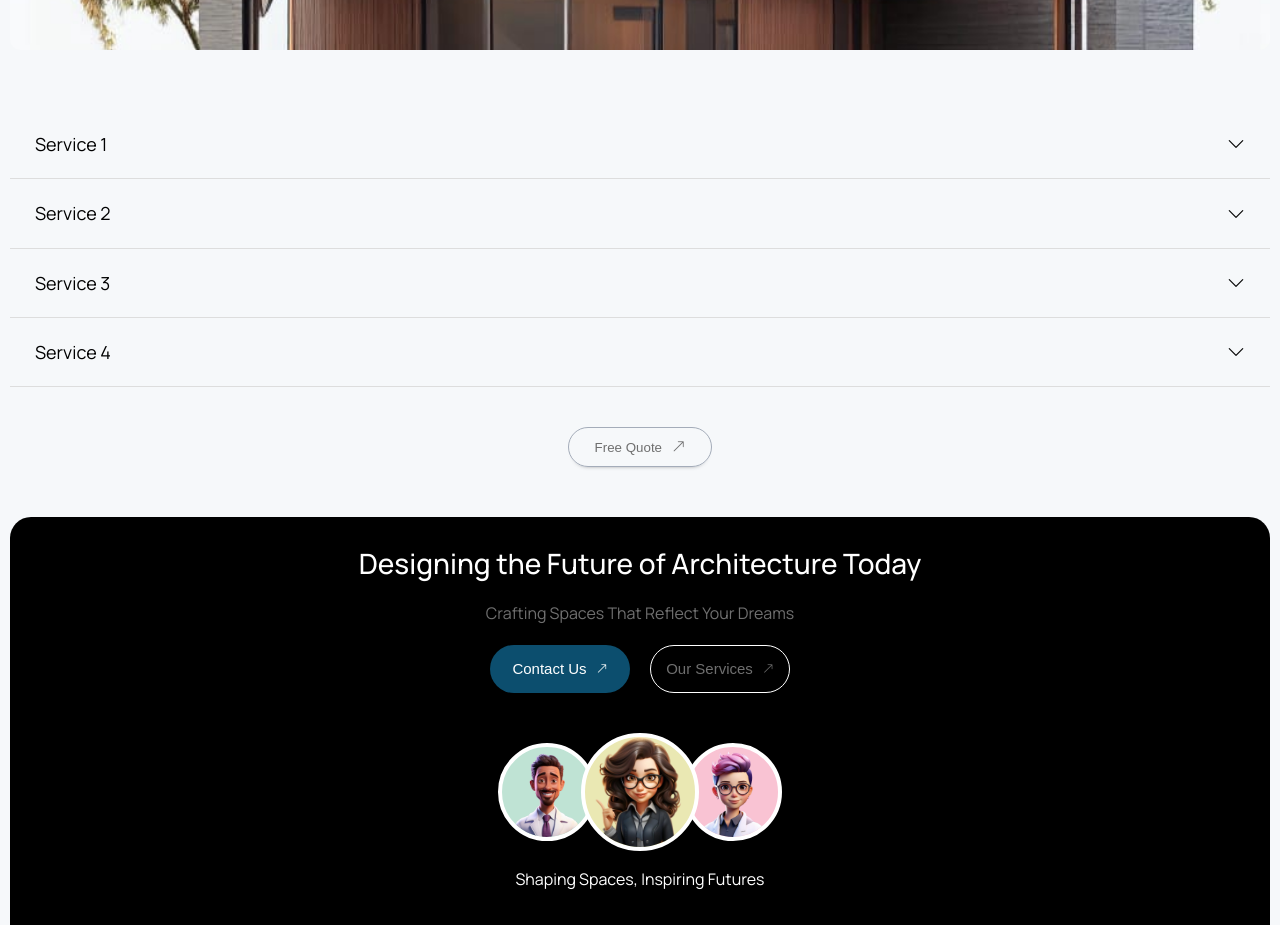
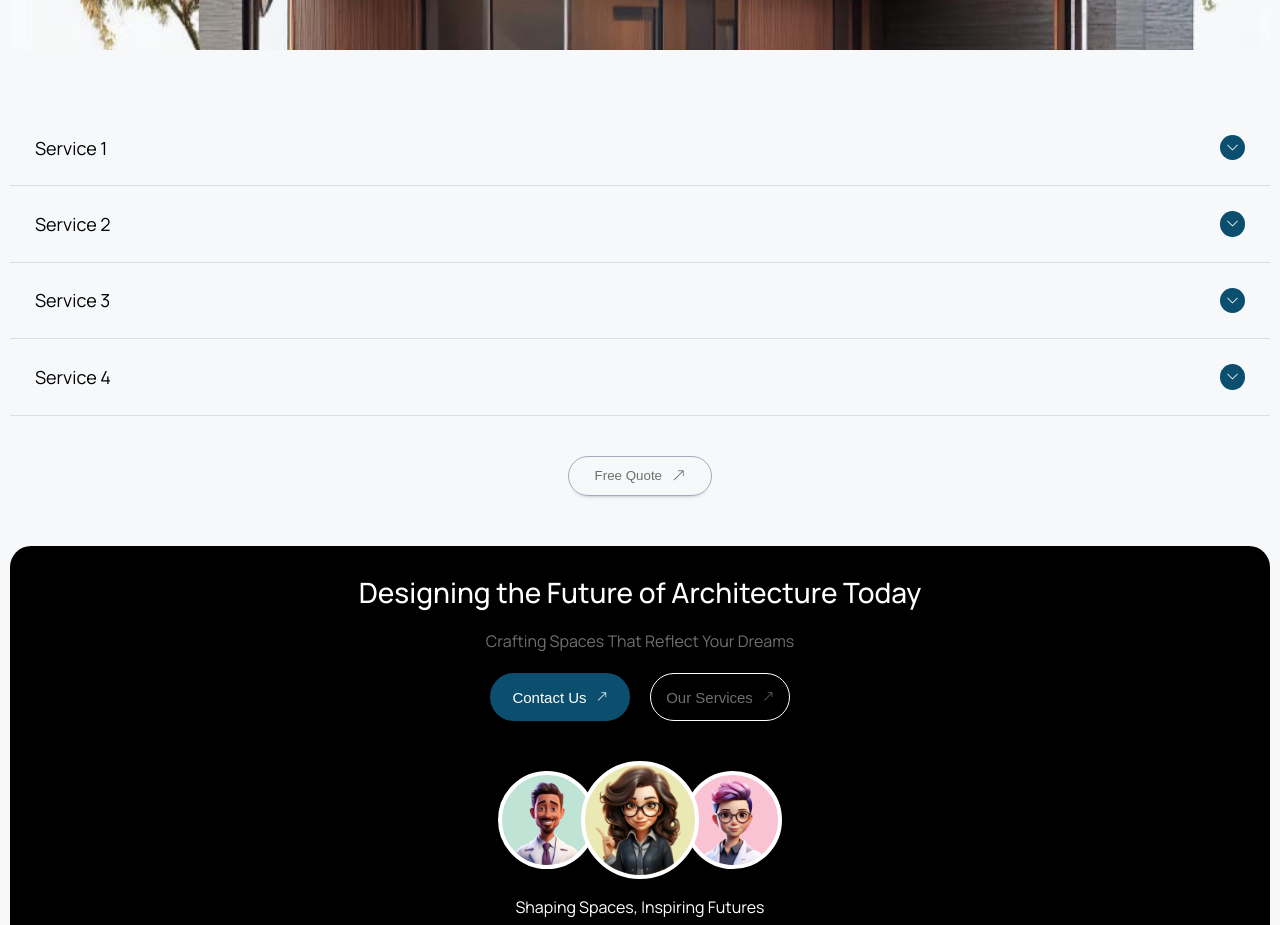
Before and after one commit to JotaJotaM1/1GCConstruction, a React (Vite) app: page /Services in a window 1280 px wide. Shown: the part 1660-2585 px from the top of the page. Built offline with nearby package versions, Linux system fonts and the light colour scheme.

Commit message:
Carousel design tweaks updated arrow colors

```diff
--- a/src/styles/components/Acordeon.css
+++ b/src/styles/components/Acordeon.css
@@ -33,8 +33,12 @@
 }
 
 .icon {
-    font-size: 18px;
+    font-size: 13px;
     transition: transform 0.3s ease;
+    background-color: #0C4E6E;
+    color: white;
+    padding: 6px;
+    border-radius: 50%;
 }
 
 .icon.open {
```
